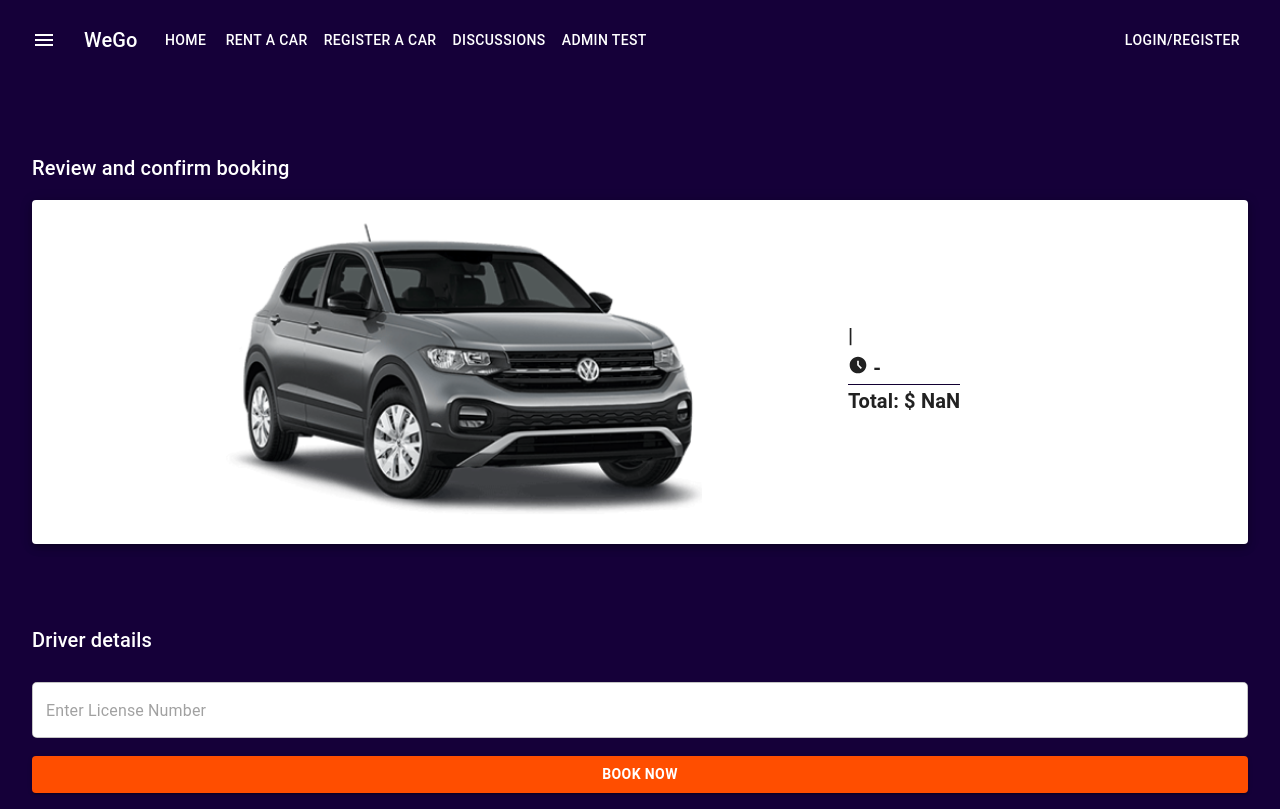
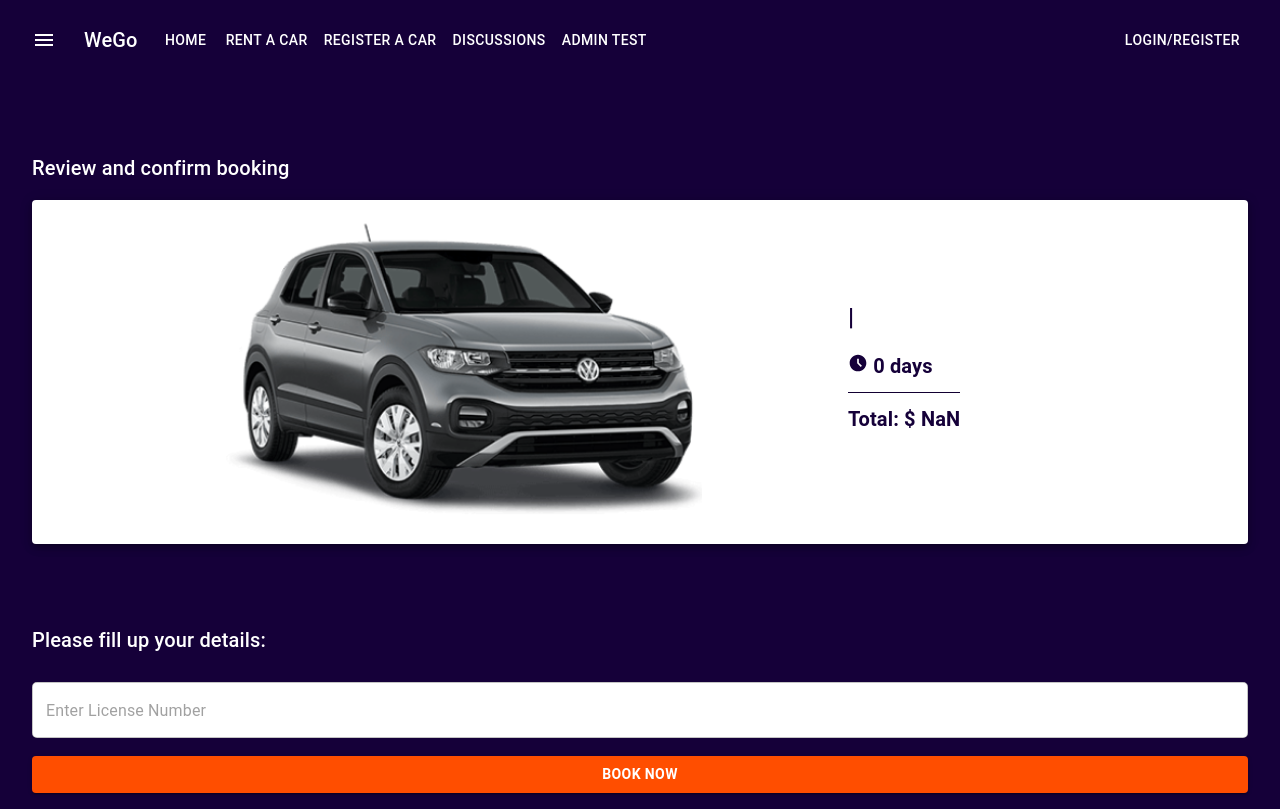
Before and after one commit to Zerolimits45/FSD_Proj, a React (Vite) app in the folder client/: page /booking_confirm in a window 1280 px wide. Built offline with nearby package versions, Linux system fonts and the light colour scheme; no server answers.

Commit message:
Card Ui Change

```diff
--- a/client/src/Pages/Booking_confirm.jsx
+++ b/client/src/Pages/Booking_confirm.jsx
@@ -10,7 +10,8 @@ import { differenceInDays } from 'date-fns';
 function Booking_confirm() {
   const textfieldstyle = { backgroundColor: 'white', borderRadius: '5px', margin: '10px 0' }
   const btnstyle = { margin: '8px 0', fontWeight: 'bold', color: 'white' }
-  const dividerstyle = { backgroundColor: '#150039' }
+  const dividerstyle = { backgroundColor: '#150039', fontWeight: 'bold', margin: '10px 0' }
+  const textstyle = { color: '#150039'}
 
   const navigate = useNavigate()
   const location = useLocation()
@@ -69,14 +70,14 @@ function Booking_confirm() {
                 </Grid>
                 <Grid item xs={12} md={4} display={'flex'} alignItems={'center'}>
                   <Box style={{ display: 'flex', flexDirection: 'column' }}>
-                    <Typography variant='h6' fontWeight={600}>
+                    <Typography variant='h5' fontWeight={600} style={textstyle}>
                     {car.model} {car.make} | {car.type}
                     </Typography>
-                    <Typography variant='h6' fontWeight={600}>
-                      <AccessTimeFilledIcon fontSize='small' /> {startDate} - {endDate}
+                    <Typography variant='h6' fontWeight={600} marginTop={2} style={textstyle}>
+                      <AccessTimeFilledIcon fontSize='small' /> {daysDifference} days
                     </Typography>
                     <Divider style={dividerstyle} />
-                    <Typography variant='h6' fontWeight={600}>
+                    <Typography variant='h6' fontWeight={600} style={textstyle}>
                       Total: $ {car.price * daysDifference}
                     </Typography>
                   </Box>
@@ -89,7 +90,7 @@ function Booking_confirm() {
         </Grid>
       </Grid>
       <Typography variant='h6' color="white" marginTop={10} marginBottom={2}>
-        Driver details
+        Please fill up your details:
       </Typography>
       <Box component="form" onSubmit={formik.handleSubmit}>
         <TextField
```
